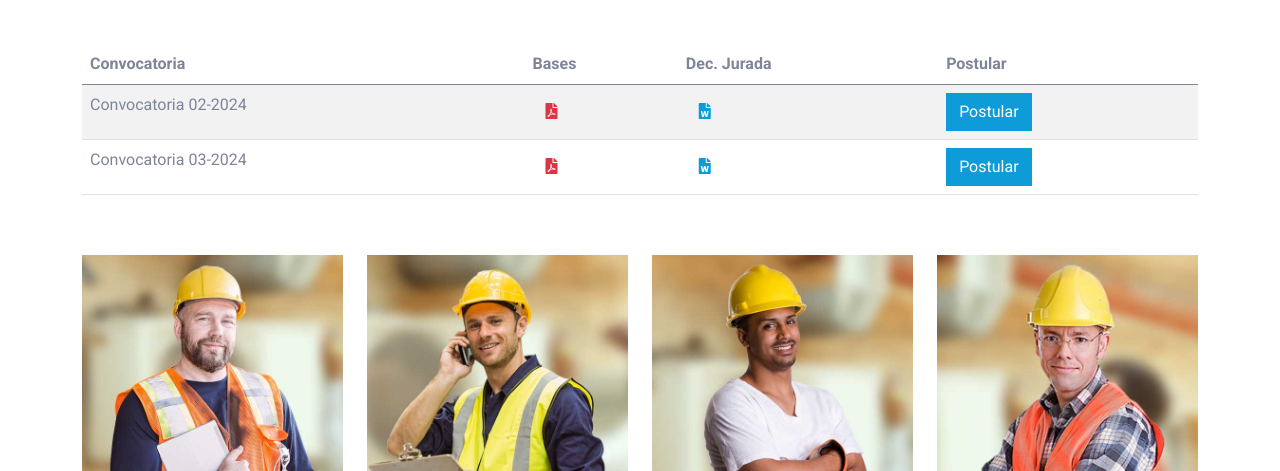
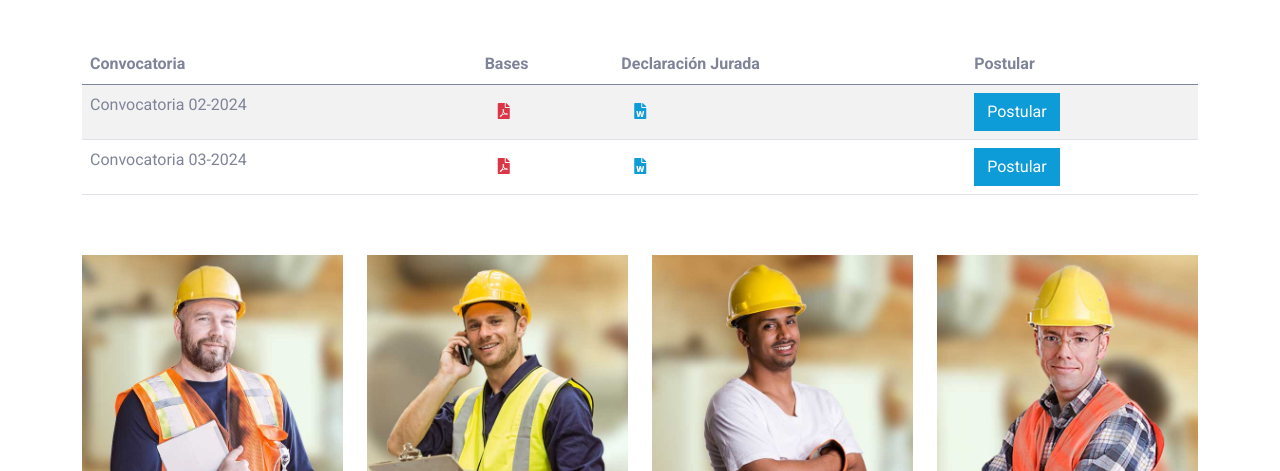
Before and after one commit to diego569/Ixstar_WebPage, a plain HTML site: page team.html in a window 1280 px wide. Shown: the part 629-1100 px from the top of the page. Drawn offline with nearby package versions, Linux system fonts and the light colour scheme.

Commit message:
upload assistants announcement

```diff
--- a/team.html
+++ b/team.html
@@ -128,7 +128,7 @@
                       <tr>
                         <th>Convocatoria</th>
                         <th>Bases</th>
-                        <th>Dec. Jurada</th>
+                        <th>Declaración Jurada</th>
                         <th>Postular</th>
                       </tr>
                     </thead>
@@ -137,13 +137,13 @@
                         <td>Convocatoria 02-2024</td>
                         <td><a class="btn btn-primary-custom btn-icon" href="files/BASES1.pdf" target="_blank"><i class="fas fa-file-pdf text-danger"></i></a></td>
                         <td><a class="btn btn-primary-custom btn-icon" href="files/DEC_JURADA1.docx" target="_blank"><i class="fas fa-file-word text-primary"></i></a></td>
-                        <td><a class="btn btn-primary" href="https://forms.gle/Z2kjDThwjVNd7aMY8" target="_blank">Postular</a></td>
+                        <td><a class="btn btn-primary" href="https://forms.gle/9VdVKc4exWfKEZmF9" target="_blank">Postular</a></td>
                       </tr>
                       <tr>
                         <td>Convocatoria 03-2024</td>
                         <td><a class="btn btn-primary-custom btn-icon" href="files/BASES3.pdf" target="_blank"><i class="fas fa-file-pdf text-danger"></i></a></td>
                         <td><a class="btn btn-primary-custom btn-icon" href="files/DEC_JURADA1.docx"" target="_blank"><i class="fas fa-file-word text-primary"></i></a></td>
-                        <td><a class="btn btn-primary" href="https://forms.gle/owGqmqiGDmJea9zB6" target="_blank">Postular</a></td>
+                        <td><a class="btn btn-primary" href="https://forms.gle/db2UWHnqGPCfp9eW9" target="_blank">Postular</a></td>
                       </tr>
                       <!-- Agrega más filas para más convocatorias -->
                     </tbody>
```
Also changed, not shown: about.html (+2 -2 lines), index.html (+2 -2 lines), img/banner.png.
